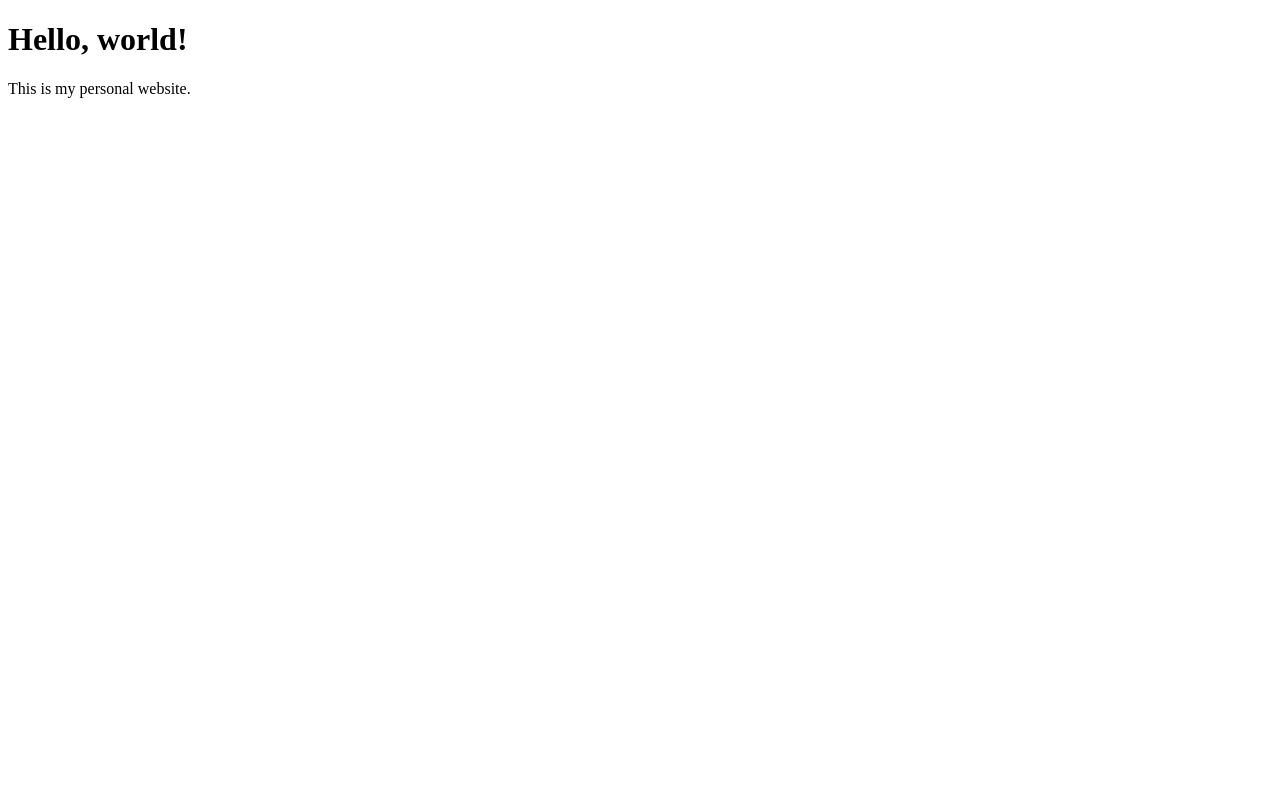
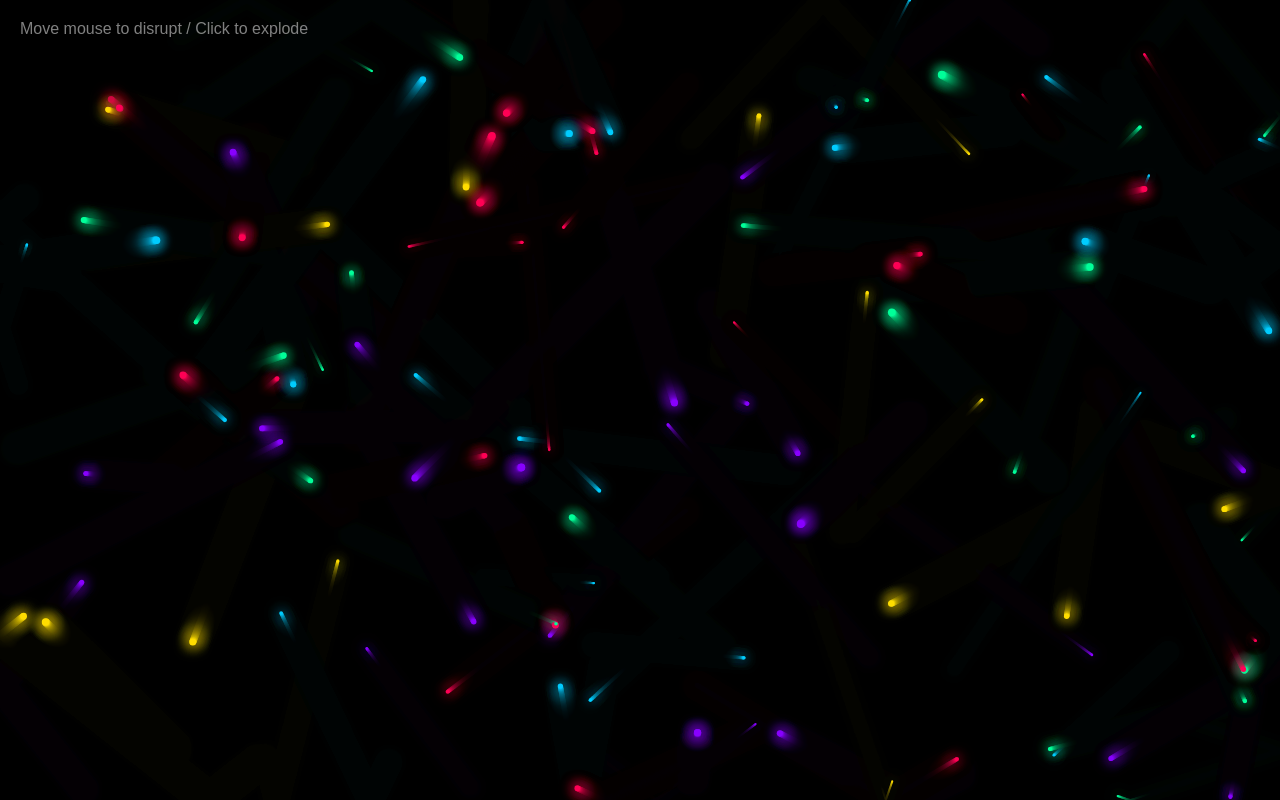
Before and after one commit to sebastianluechow/sebastianluechow.github.io, a plain HTML site: page index.html in a window 1280 px wide. Drawn offline with Linux system fonts and the light colour scheme.

Commit message:
Revamp index.html with particle animation
Updated the HTML structure and added a canvas animation for particle effects.

```diff
--- a/index.html
+++ b/index.html
@@ -1,10 +1,172 @@
 <!DOCTYPE html>
-<html>
-  <head>
-    <title>My Website</title>
-  </head>
-  <body>
-    <h1>Hello, world!</h1>
-    <p>This is my personal website.</p>
-  </body>
+<html lang="en">
+<head>
+    <meta charset="UTF-8">
+    <meta name="viewport" content="width=device-width, initial-scale=1.0">
+    <title>Gravity Vibe</title>
+    <style>
+        body {
+            margin: 0;
+            padding: 0;
+            overflow: hidden;
+            background-color: #000; /* Deep black background */
+        }
+        canvas {
+            display: block;
+        }
+        .instructions {
+            position: absolute;
+            top: 20px;
+            left: 20px;
+            color: rgba(255, 255, 255, 0.5);
+            font-family: sans-serif;
+            pointer-events: none;
+            user-select: none;
+        }
+    </style>
+</head>
+<body>
+    <div class="instructions">Move mouse to disrupt / Click to explode</div>
+    <canvas id="canvas"></canvas>
+
+    <script>
+        const canvas = document.getElementById('canvas');
+        const ctx = canvas.getContext('2d');
+
+        canvas.width = window.innerWidth;
+        canvas.height = window.innerHeight;
+
+        let particlesArray;
+
+        // Vibe Settings
+        const mouse = {
+            x: null,
+            y: null,
+            radius: 150 // The radius of influence
+        }
+
+        window.addEventListener('mousemove', function(event) {
+            mouse.x = event.x;
+            mouse.y = event.y;
+        });
+
+        // Neon Palette
+        const colors = [
+            '#FF0055', // Neon Pink
+            '#00FF99', // Neon Green
+            '#00CCFF', // Cyan
+            '#FFDD00', // Electric Yellow
+            '#8800FF'  // Violet
+        ];
+
+        class Particle {
+            constructor(x, y, directionX, directionY, size, color) {
+                this.x = x;
+                this.y = y;
+                this.directionX = directionX;
+                this.directionY = directionY;
+                this.size = size;
+                this.color = color;
+            }
+
+            draw() {
+                ctx.beginPath();
+                ctx.arc(this.x, this.y, this.size, 0, Math.PI * 2, false);
+                ctx.fillStyle = this.color;
+
+                // Glow Effect
+                ctx.shadowBlur = 15;
+                ctx.shadowColor = this.color;
+
+                ctx.fill();
+                // Reset shadow for performance
+                ctx.shadowBlur = 0;
+            }
+
+            update() {
+                // Boundary checks (bounce off walls)
+                if (this.x > canvas.width || this.x < 0) {
+                    this.directionX = -this.directionX;
+                }
+                if (this.y > canvas.height || this.y < 0) {
+                    this.directionY = -this.directionY;
+                }
+
+                // Collision detection with mouse
+                let dx = mouse.x - this.x;
+                let dy = mouse.y - this.y;
+                let distance = Math.sqrt(dx*dx + dy*dy);
+
+                if (distance < mouse.radius) {
+                    // Physics: Push particles away from mouse
+                    if (mouse.x < this.x && this.x < canvas.width - this.size * 10) {
+                        this.x += 10;
+                    }
+                    if (mouse.x > this.x && this.x > this.size * 10) {
+                        this.x -= 10;
+                    }
+                    if (mouse.y < this.y && this.y < canvas.height - this.size * 10) {
+                        this.y += 10;
+                    }
+                    if (mouse.y > this.y && this.y > this.size * 10) {
+                        this.y -= 10;
+                    }
+                }
+
+                // Move particle
+                this.x += this.directionX;
+                this.y += this.directionY;
+
+                this.draw();
+            }
+        }
+
+        function init() {
+            particlesArray = [];
+            let numberOfParticles = (canvas.height * canvas.width) / 9000; // Density
+            for (let i = 0; i < numberOfParticles; i++) {
+                let size = (Math.random() * 3) + 1;
+                let x = (Math.random() * ((innerWidth - size * 2) - (size * 2)) + size * 2);
+                let y = (Math.random() * ((innerHeight - size * 2) - (size * 2)) + size * 2);
+                let directionX = (Math.random() * 2) - 1; // Speed between -1 and 1
+                let directionY = (Math.random() * 2) - 1;
+                let color = colors[Math.floor(Math.random() * colors.length)];
+
+                particlesArray.push(new Particle(x, y, directionX, directionY, size, color));
+            }
+        }
+
+        function animate() {
+            requestAnimationFrame(animate);
+
+            // THIS is the secret sauce for trails:
+            // Instead of clearing the rect completely, we draw a semi-transparent black square
+            // This makes old frames fade out slowly.
+            ctx.fillStyle = 'rgba(0, 0, 0, 0.1)';
+            ctx.fillRect(0, 0, innerWidth, innerHeight);
+
+            for (let i = 0; i < particlesArray.length; i++) {
+                particlesArray[i].update();
+            }
+        }
+
+        // Handle resize
+        window.addEventListener('resize', function() {
+            canvas.width = innerWidth;
+            canvas.height = innerHeight;
+            init();
+        })
+
+        // Explode on click
+        window.addEventListener('click', function() {
+            particlesArray.forEach(p => {
+                p.directionX = (Math.random() * 10) - 5;
+                p.directionY = (Math.random() * 10) - 5;
+            });
+        });
+
+        init();
+        animate();
+    </script>
+</body>
 </html>
```
